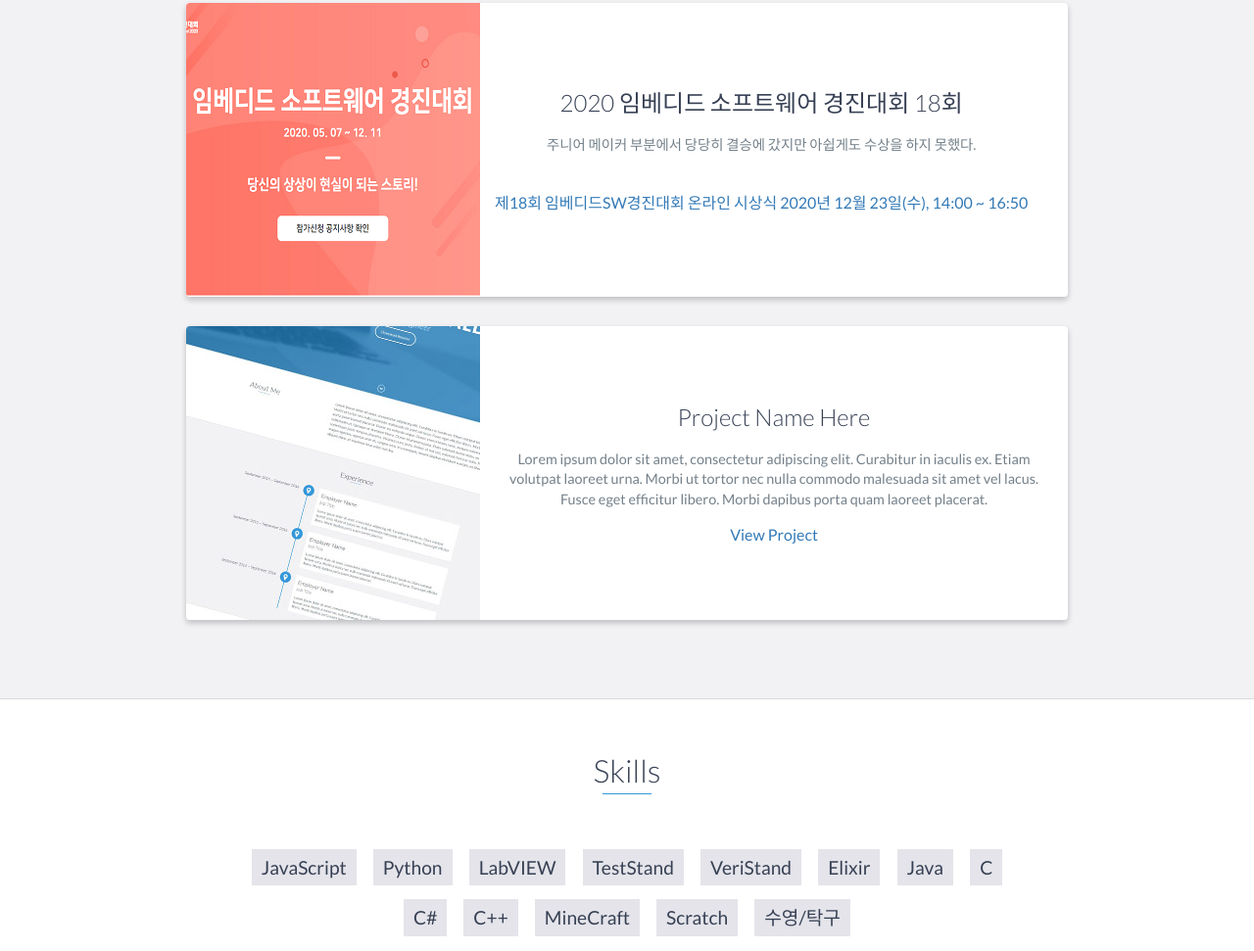
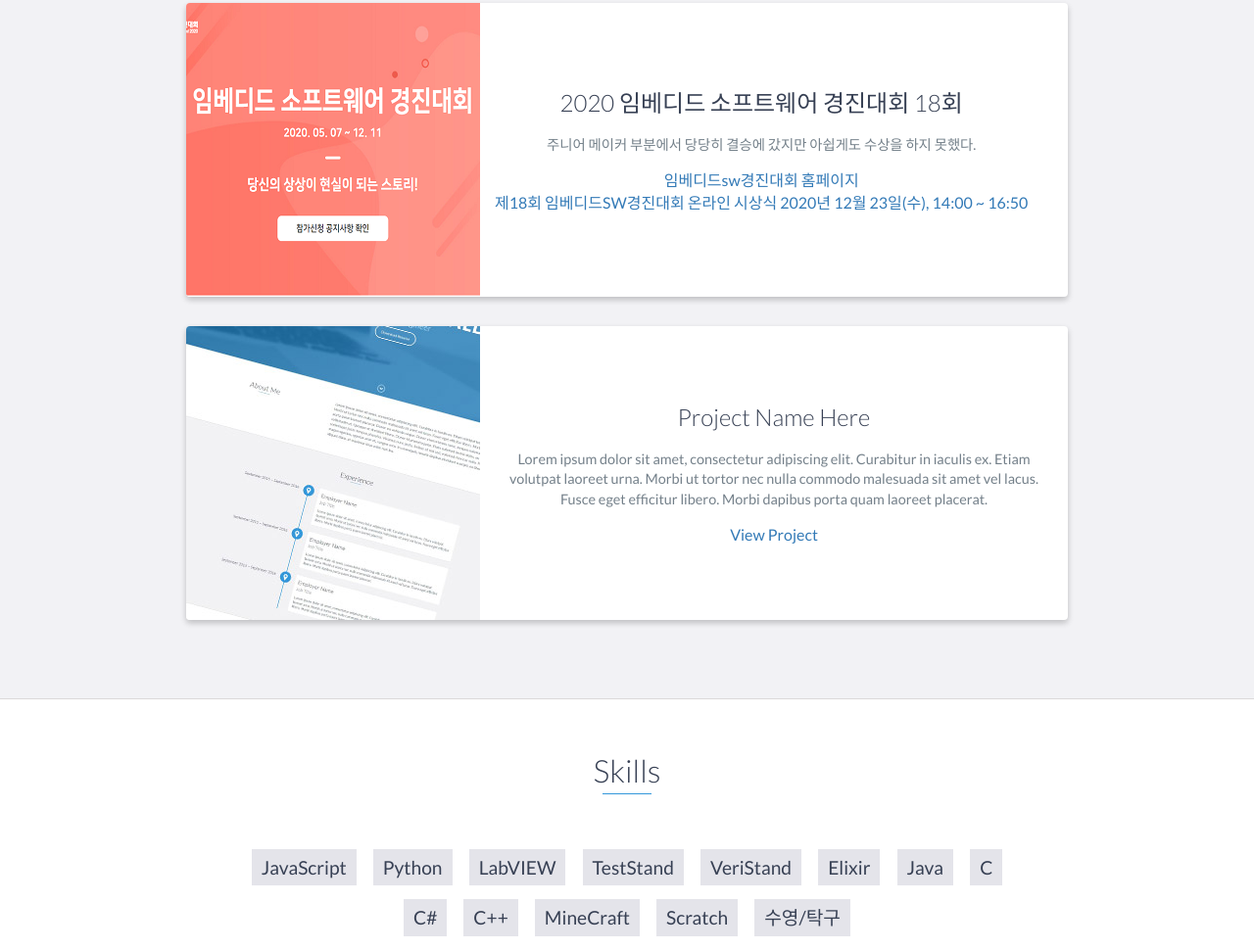
Before and after one commit to Kimminsungo/Kimminsungo.Github.io, a website: page index.html in a window 1280 px wide. Shown: the part 2629-3600 px from the top of the page at 98% size. Drawn offline with nearby package versions, Linux system fonts and the light colour scheme; files whose address does not match are found by name.

Commit message:
upupupupu

```diff
--- a/index.html
+++ b/index.html
@@ -169,7 +169,7 @@
                         <p>
                             주니어 메이커 부분에서 당당히 결승에 갔지만 아쉽게도 수상을 하지 못했다.
                         </p>
-                        <a href="http://eswcontest.or.kr/main/main.php"></a><br>
+                        <a href="http://eswcontest.or.kr/main/main.php">임베디드sw경진대회 홈페이지</a><br>
                         <a href="https://youtu.be/2YwdagRicF4 ">제18회 임베디드SW경진대회 온라인 시상식  2020년 12월 23일(수), 14:00 ~ 16:50</a>
                     </div>
                     <!-- End .project-info -->
```
